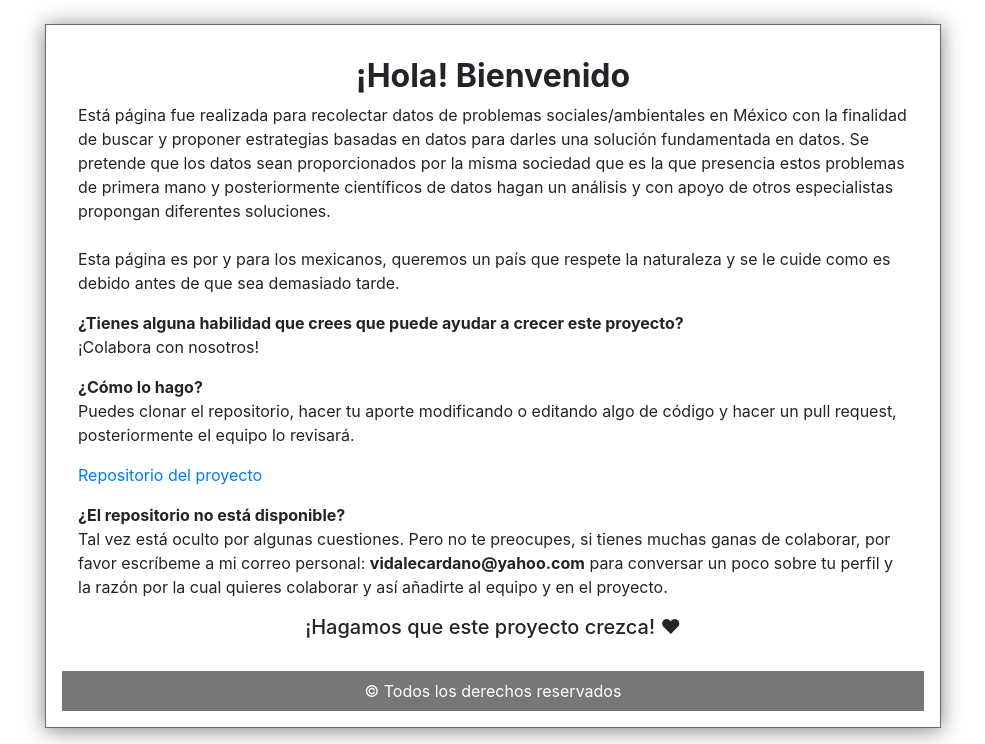
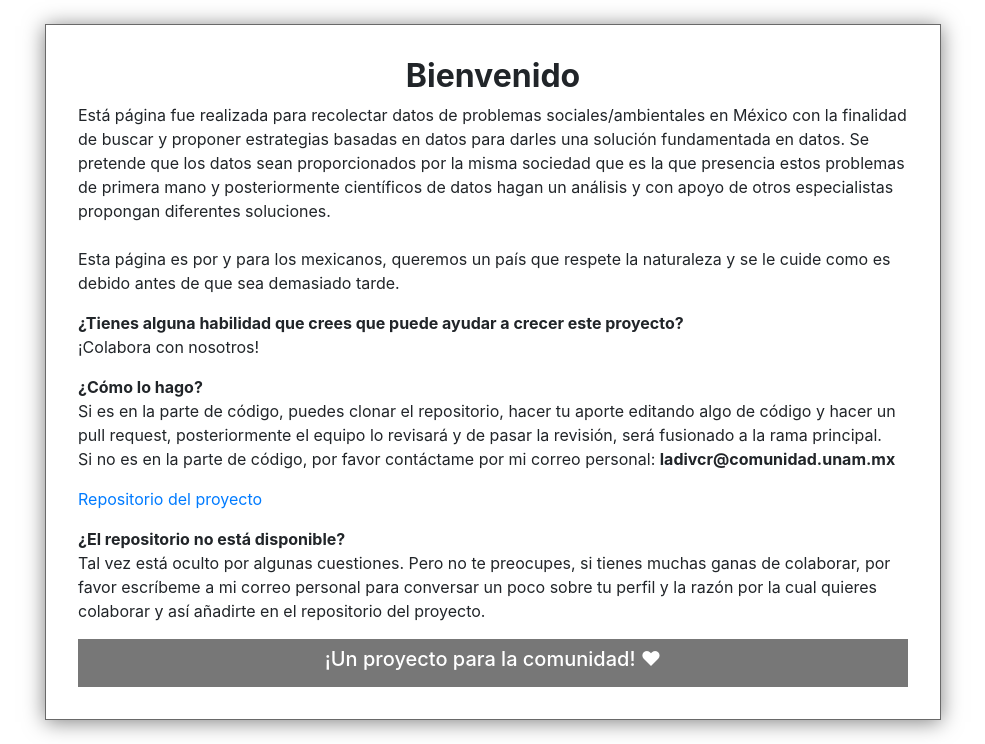
Before and after one commit to Ladivcr/WhyMex, a Django app: page /contacto/ in a window 1280 px wide. Shown: the part 56-800 px from the top of the page, without its empty margins (147-1132 px from the left). Run offline with Django 3.2, Linux system fonts and the light colour scheme; some libraries are stand-ins or nearby versions.

Commit message:
Algunas correcciones en las referencias

```diff
--- a/posts/templates/ayuda.html
+++ b/posts/templates/ayuda.html
@@ -7,7 +7,7 @@
     <!--Información de contacto-->
     <div id="container">
         <div id="post">
-            <center><h2><strong>¡Hola! Bienvenido a la sección de ayuda</strong></h2></center>
+            <center><h2><strong>Bienvenido a la sección de ayuda</strong></h2></center>
             <p style=”text-align: justify;”>Antes de enviarnos tu pregunta al correo en la sección de contácto, por favor
                 revisa las que ya están en la página. Aquí encontraras respuesta a las preguntas: <br>
             <ul>
--- a/posts/templates/base_generic.html
+++ b/posts/templates/base_generic.html
@@ -54,29 +54,29 @@
         <div class=”container”>
 
         <nav class="navbar navbar-expand-lg navbar-light bg-light">
-            <a class="navbar-brand" href="/inicio/"><strong>WhyMex!</strong></a>
+            <a class="navbar-brand" href="{% url 'inicio' %}"><strong>WhyMex!</strong></a>
             <button class="navbar-toggler" type="button" data-toggle="collapse" data-target="#navbarNav" aria-controls="navbarNav" aria-expanded="false" aria-label="Toggle navigation">
                 <span class="navbar-toggler-icon"></span>
             </button>
             <div class="collapse navbar-collapse" id="navbarNav">
                 <ul class="navbar-nav">
                     <li class="nav-item">
-                        <a class="nav-link" href="/inicio/"><i class="fa fa-home" aria-hidden="true"></i><strong>Inicio</strong></a>
+                        <a class="nav-link" href="{% url 'inicio' %}"><i class="fa fa-home" aria-hidden="true"></i><strong>Inicio</strong></a>
                     </li>
                     <li class="nav-item">
-                        <a class="nav-link" href="/mapa/"><i class="fas fa-map-marked-alt"></i><strong>Mapa de problemas</strong></a>
+                        <a class="nav-link" href="{% url 'mostrar_mapa' %}"><i class="fas fa-map-marked-alt"></i><strong>Mapa de problemas</strong></a>
                     </li>
                     <li class="nav-item">
-                        <a class="nav-link" href="/registro/"><i class="fas fa-users"></i><strong>Registrar nuevo problema</strong></a>
+                        <a class="nav-link" href="{% url 'registrar_problema' %}"><i class="fas fa-users"></i><strong>Registrar nuevo problema</strong></a>
                     </li>
                     <li class="nav-item">
-                        <a class="nav-link" href="/contacto/"><i class="far fa-comment-alt"></i><strong>Contácto</strong></a>
+                        <a class="nav-link" href="{% url 'contacto' %}"><i class="far fa-comment-alt"></i><strong>Contácto</strong></a>
                     </li>
                     <li class="nav-item">
-                        <a class="nav-link" href="/dudas/"><i class="fas fa-map-marked-alt"></i><strong>Ayuda</strong></a>
+                        <a class="nav-link" href="{% url 'ayuda' %}"><i class="fas fa-map-marked-alt"></i><strong>Ayuda</strong></a>
                     </li>
                     <li class="nav-item">
-                        <a class="nav-link" href="/apiwm/"><i class="fas fa-map-marked-alt"></i><strong>API</strong></a>
+                        <a class="nav-link" href="{% url 'APIwm' %}"><i class="fas fa-map-marked-alt"></i><strong>API</strong></a>
                     </li>
                 </ul>
             </div>
--- a/posts/templates/contacto.html
+++ b/posts/templates/contacto.html
@@ -7,7 +7,7 @@
     <!--Información de contacto-->
     <div id="container">
         <div id="post">
-            <center><h2><strong>¡Hola! Bienvenido</strong></h2></center>
+            <center><h2><strong>Bienvenido</strong></h2></center>
             <p style=”text-align: justify;”>Está página fue realizada para recolectar datos
                 de problemas sociales/ambientales en México con la finalidad de buscar y proponer
                 estrategias basadas en datos para darles una solución fundamentada en datos.
@@ -21,21 +21,22 @@
             <p><strong>¿Tienes alguna habilidad que crees que puede ayudar a crecer este proyecto?</strong>
                 <br>¡Colabora con nosotros!</p>
             <p><strong>¿Cómo lo hago?</strong>
-            <br>Puedes clonar el repositorio, hacer tu aporte modificando o editando algo de
-            código y hacer un pull request, posteriormente el equipo lo revisará.</p>
+            <br>Si es en la parte de código, puedes clonar el repositorio, hacer tu aporte
+            editando algo de código y hacer un pull request, posteriormente el equipo lo revisará
+            y de pasar la revisión, será fusionado a la rama principal.
+            <br>
+            Si no es en la parte de código, por favor contáctame por mi correo personal:
+            <strong>ladivcr@comunidad.unam.mx</strong></p>
             <p><a href="https://github.com/Ladivcr/WhyMex">Repositorio del proyecto</a></p>
 
             <p><strong>¿El repositorio no está disponible?</strong>
                 <br>Tal vez está oculto por algunas cuestiones. Pero no te preocupes,
                 si tienes muchas ganas de colaborar, por favor escríbeme a mi correo
-                personal: <strong>vidalecardano@yahoo.com</strong>
-                para conversar un poco sobre tu perfil y la razón por la cual quieres colaborar
-                y así añadirte al equipo y en el proyecto.
+                personal para conversar un poco sobre tu perfil y la razón por la cual quieres
+                colaborar y así añadirte en el repositorio del proyecto.
             </p>
-            <p><center><h1>¡Hagamos que este proyecto crezca! &hearts;</h1></center></p>
+            <div id="footer"><center><h1>¡Un proyecto para la comunidad! &hearts;</h1></center></div>
         </div>
-
-        <div id="footer">&copy Todos los derechos reservados</div>
     </div>
     <!-- TERMINA Información de contacto-->
 {% endblock %}
--- a/posts/templates/mapa.html
+++ b/posts/templates/mapa.html
@@ -9,5 +9,6 @@
     <div id="containermap">
         {% load static %}
         {{ my_map|safe }}
+    <!-- <div id="footer">&copy Todos los derechos reservados</div> -->
     </div>
 {% endblock %}
--- a/posts/templates/registro.html
+++ b/posts/templates/registro.html
@@ -6,7 +6,7 @@
 {% block content %}
 
         <div id="container">
-            <center><h1>Por favor introduce la información necesaria sobre el problema</h1></center>
+            <center><h1><strong>Por favor introduce la información necesaria sobre el problema</strong></h1></center>
             <!-- Mensajes para avisar si los datos se pudieron o no registrar-->
             {% if error %}
             <center><p style="color: red;"><strong>{{error}}</strong></p></center>
@@ -22,12 +22,14 @@
                     <label for="inputLatitud" class="form-label"><a style="color: red;">*</a>Latitud</label>
                     <input type="number" step="0.000001" class="form-control" id="myLatitud"
                     placeholder="Latitud" name="latitud" required>
-                </div>
+                    <a href="{% url 'ayuda' %}" target="_blank">¿Cómo obtener?</a>                </div>
                 <div class="col-md-6">
                     <label for="inputLongitud" class="form-label"><a style="color: red;">*</a>Longitud</label>
                     <input type="number" step="0.000001" class="form-control" id="myLongitud"
                     placeholder="Longitud" name="longitud" required>
                 </div>
+
+
                 <div class="col-12">
                     <label for="inputProblema" class="form-label"><a style="color: red;">*</a>Tipo de problema</label>
                     <select id="myProblema" class="form-select" name="problema" required>
```
Also changed, not shown: posts/templates/index.html (+2 -22 lines).
